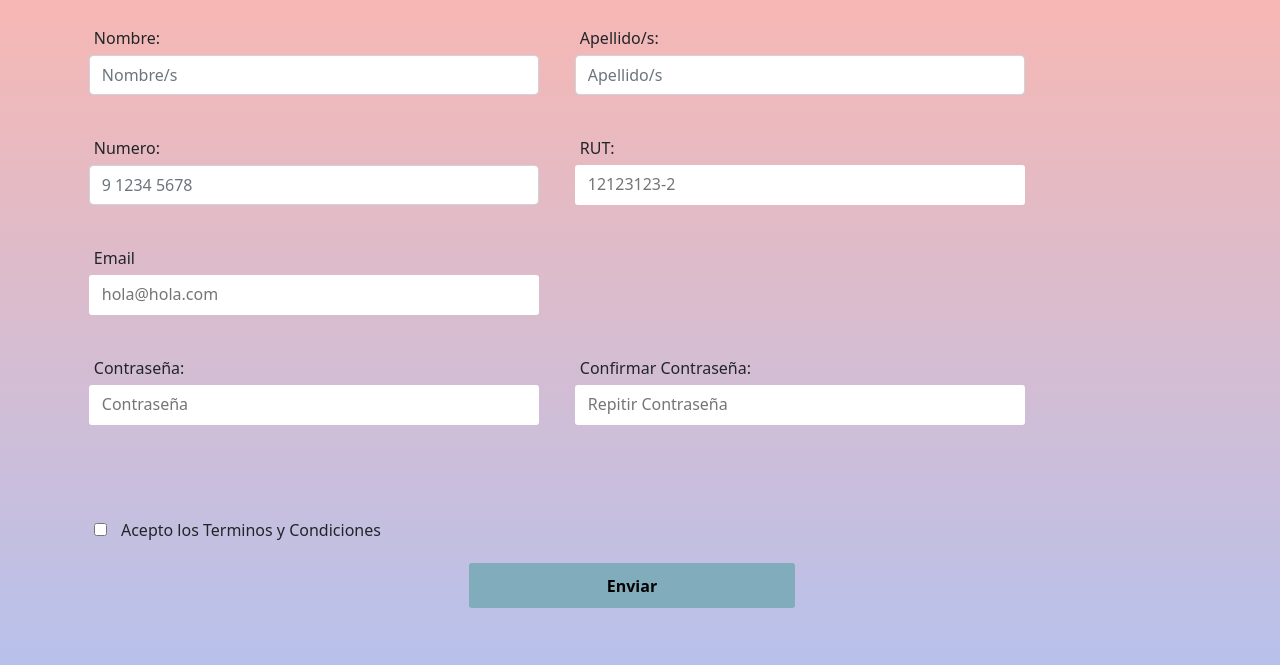
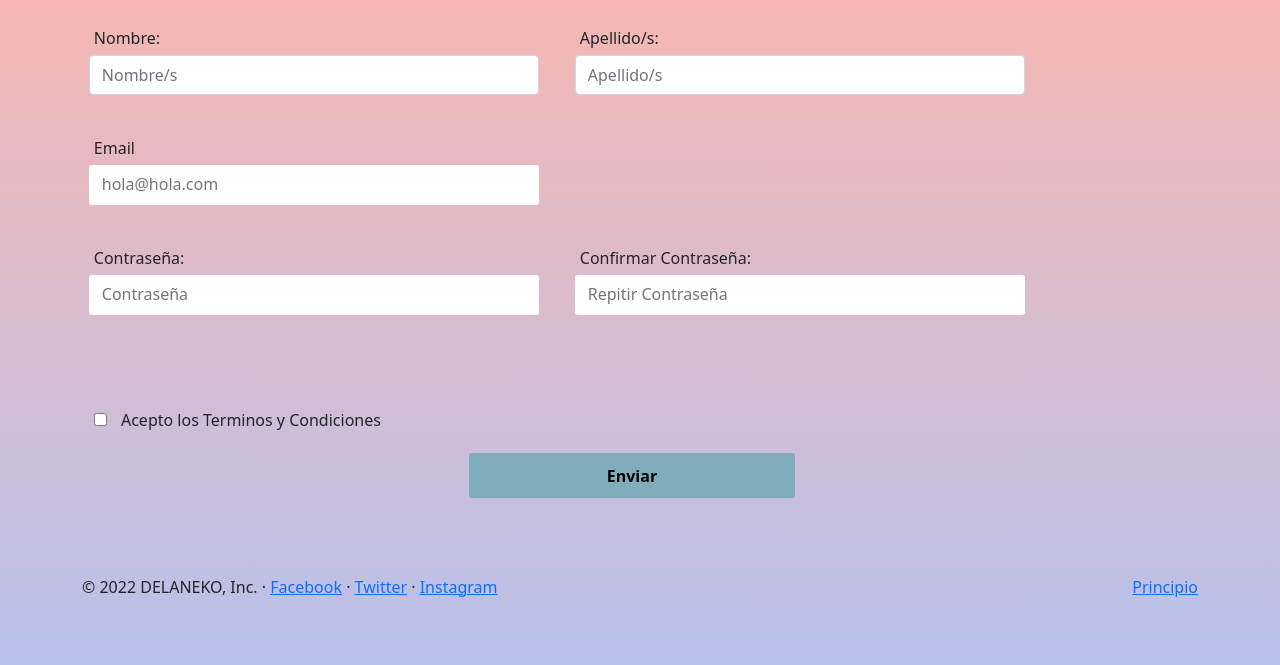
Before and after one commit to bastinasti/delaneko123, a Django app: page /registro/ in a window 1280 px wide. Shown: the part 56-721 px from the top of the page. Run offline with Django 4.2, Linux system fonts and the light colour scheme; some libraries are stand-ins or nearby versions.

Commit message:
si! funsiona

```diff
--- a/Inicio/models.py
+++ b/Inicio/models.py
@@ -40,7 +40,7 @@ class Usuario(models.Model):
 
 
     def __str__(self):
-        return self.rut
+        return self.nombre
 
 class Region(models.Model):
     idRegion = models.AutoField(primary_key = True, verbose_name = "Id comuna")
--- a/Inicio/static/Inicio/js/registro.js
+++ b/Inicio/static/Inicio/js/registro.js
@@ -108,7 +108,7 @@ formulario.addEventListener('submit', (e) => {
 
 
   const terminos = document.getElementById('terminos');
-  if(campos.nombre && campos.ap1 && campos.numero && campos.email && campos.password && terminos.checked ){
+  if(campos.nombre && campos.ap1 && campos.email && campos.password && terminos.checked ){
     formulario.reset();
 
     document.getElementById('formulario__mensaje-exito').classList.add('formulario__mensaje-exito-activo');
--- a/Inicio/templates/Inicio/Registro/registro.html
+++ b/Inicio/templates/Inicio/Registro/registro.html
@@ -73,30 +73,6 @@
           </div>
           <p class="formulario__input-error">Solo puede contener letras.</p>
         </div>
-
-
-
-        <div class="col-md-5 formulario__grupo" id="grupo__numero">
-          <label for="text" class="formulario__label">Numero:</label>
-          <div class="formulario__grupo-input">
-            <input type="tel" required class="form-control formulario__input" name="numero" id="numero"
-              placeholder="9 1234 5678">
-            <i class="formulario__validacion-estado fas fa-times-circle"></i>
-          </div>
-          <p class="formulario__input-error">Son solamente 9 digitos ó solo se pueden ingresar números.</p>
-        </div>
-
-
-
-        <div class="col-md-5 formulario__grupo" id="grupo__rut">
-          <label for="text" class="formulario__label">RUT:</label>
-          <div class="formulario__grupo-input">
-            <input type="text" required class="formulario__input" id="rut" name="rut" placeholder="12123123-2">
-            <i class="formulario__validacion-estado fas fa-times-circle"></i>
-          </div>
-          <p class="formulario__input-error">Ta mal</p>
-        </div>
-
 
         <div class="col-md-5 formulario__grupo" id="grupo__email">
           <label for="inputEmail4" class="formulario__label">Email</label>
--- a/Inicio/views.py
+++ b/Inicio/views.py
@@ -1,4 +1,4 @@
-from django.shortcuts import render
+from django.shortcuts import render, redirect
 from .models import Producto, Usuario, TipoUsuario
 
 # Create your views here.
@@ -62,14 +62,12 @@ def simple_checkout(request):
 
 
 def registrarusuario(request):
-    rut1 = request.POST['rut']
-    clave1 = request.POST['con1']
+
     nombre1 = request.POST['nombre']
     apellido1 = request.POST['apellido1']
+    clave1 = request.POST['con1']
     correo1 = request.POST['email']
-    telefono1 = request.POST['numero']
-    tipousuario2 = TipoUsuario.objects.get(idTipoUsuario = 2)
-    existe = None
+    tipousuario1 = TipoUsuario.objects.get(idTipoUsuario = 2)
 
-    Usuario.objects.create(rut = rut1, username = nombre1 ,clave = clave1, nombre = nombre1, apellido = apellido1, correo = correo1, telefono = telefono1, idTipoUsuario = tipousuario2)
-    return redirect('Inicio')
+    Usuario.objects.create(idTipoUsuario = tipousuario1)
+    return redirect('inicio')
```
Also changed, not shown: Inicio/migrations/0002_comuna_region_tipousuario_alter_producto_descripcion_and_more.py (added).
